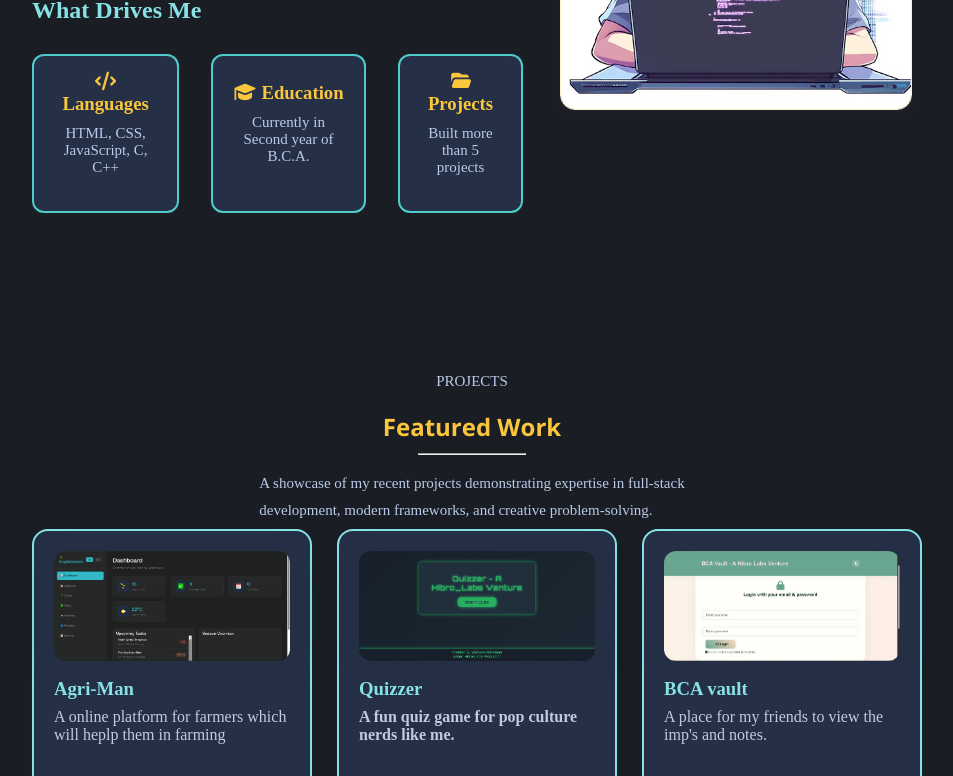
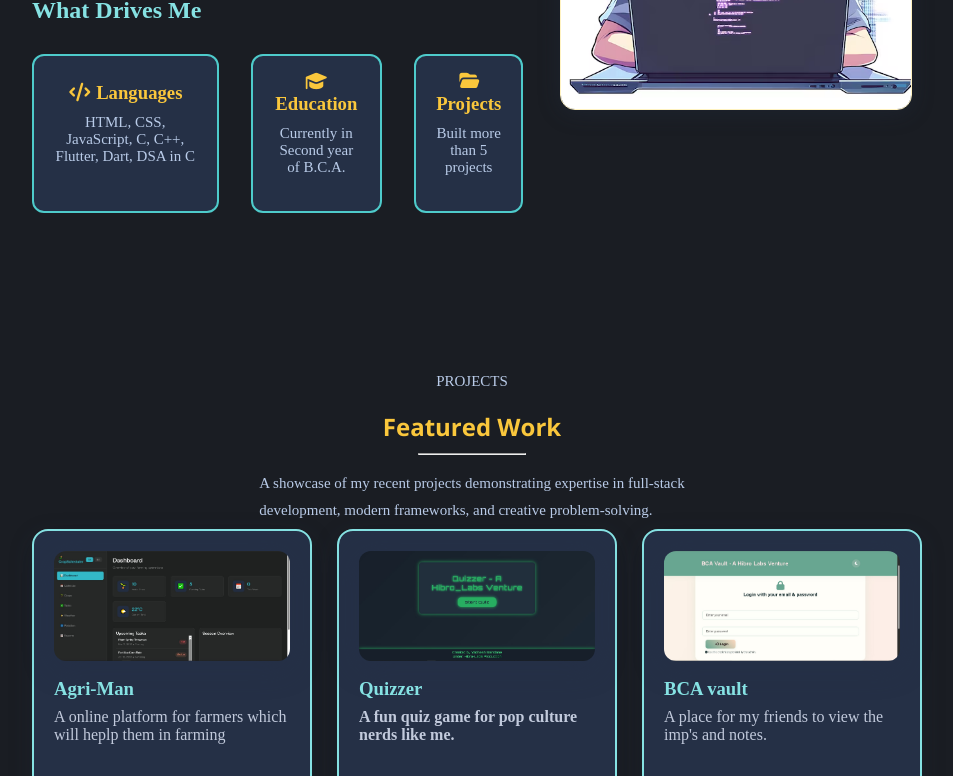
Before and after one commit to yadneshsaindane7-boop/portfolio, a plain HTML site: page index.html in a window 1280 px wide. Shown: the part 1294-2070 px from the top of the page, without its empty margins (168-1121 px from the left). Drawn offline with nearby package versions, Linux system fonts and the light colour scheme; a web font is replaced by a local one.

Commit message:
Update index.html

```diff
--- a/index.html
+++ b/index.html
@@ -113,7 +113,7 @@
             <div class="card">
                 <div class="c1">
                     <h3><i class="fa-solid fa-code"></i> Languages</h3>
-                    <p>HTML, CSS, JavaScript, C, C++</p>
+                    <p>HTML, CSS, JavaScript, C, C++, Flutter, Dart, DSA in C </p>
                 </div>
                 <div class="c1">
                     <h3><i class="fa-solid fa-graduation-cap"></i> Education</h3>
```
